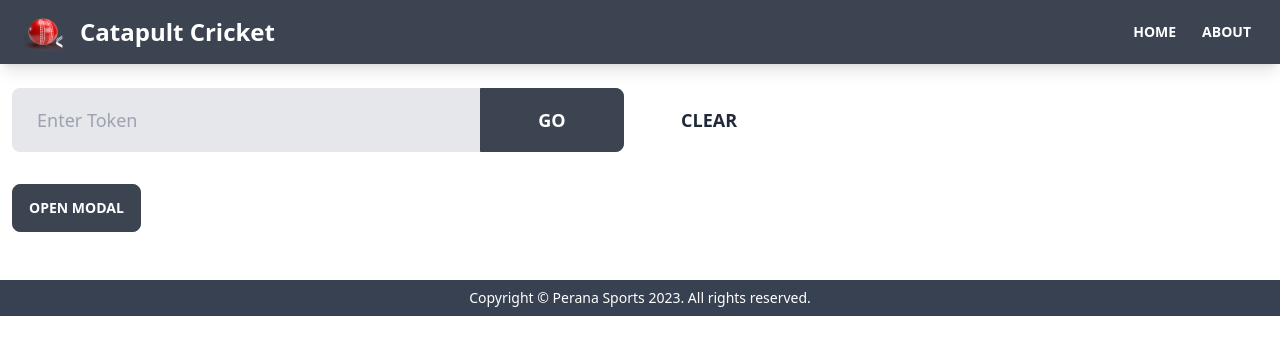
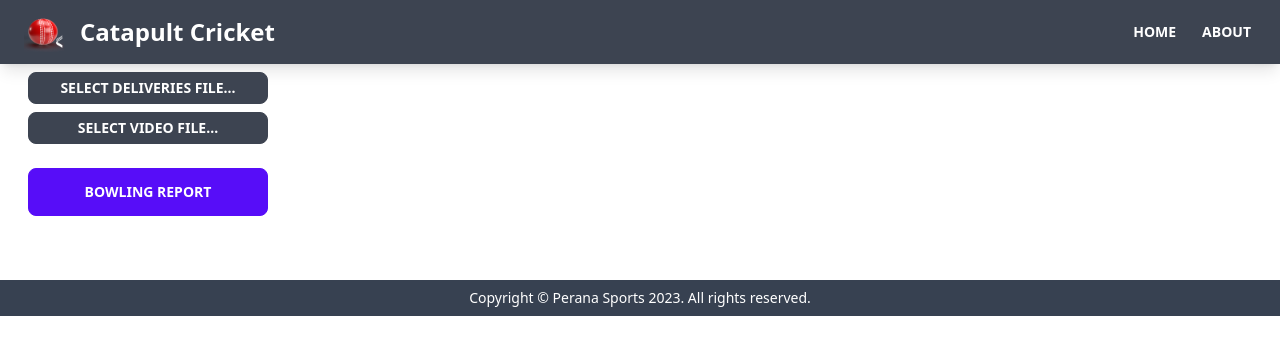
Before and after one commit to peranasports/cricket, a React (Create React App) app: page / in a window 1280 px wide. Shown: the top 354 px of the page. Built offline with nearby package versions, Linux system fonts and the light colour scheme.

Commit message:
fudge it

```diff
--- a/src/components/Deliveries/DeliveriesList.jsx
+++ b/src/components/Deliveries/DeliveriesList.jsx
@@ -3,7 +3,7 @@ import BowlerStatsPanel from "./BowlerStatsPanel";
 import DeliveriesPanel from "./DeliveriesPanel";
 
 function DeliveriesList({
-  activity,
+  activityName,
   deliveries,
   deliveryClicked,
   bowlerSelected,
@@ -77,7 +77,7 @@ function DeliveriesList({
   return (
     <>
       <div className="w-full h-full">
-        <div className="mt-2 text-xl font bold">{activity.name}</div>
+        <div className="mt-2 text-xl font bold">{activityName}</div>
         <div className="mt-2">
           <select
             className="select select-info w-full max-w-xs"
--- a/src/components/Deliveries/DeliveriesPanel.jsx
+++ b/src/components/Deliveries/DeliveriesPanel.jsx
@@ -32,13 +32,13 @@ function DeliveriesPanel({
     if (del.cricket_delivery_au === undefined) return 0;
     switch (parameter) {
       case 0:
-        return del.cricket_delivery_au.runup_velocity;
+        return del.cricket_delivery_au.runup_velocity * 3.6;
       case 1:
         return del.cricket_delivery_au.runup_distance;
       case 2:
-        return del.cricket_delivery_au.delivery_runup_avg_velocity;
+        return del.cricket_delivery_au.delivery_runup_avg_velocity * 3.6;
       case 3:
-        return del.cricket_delivery_au.delivery_runup_max_velocity;
+        return del.cricket_delivery_au.delivery_runup_max_velocity * 3.6;
       case 4:
         return del.cricket_delivery_au.delivery_load;
       case 5:
@@ -64,7 +64,7 @@ function DeliveriesPanel({
       var del = selectedDeliveries[ne];
       var val = getDeliveryValue(del)
       maxval = val > maxval ? val : maxval;
-      var selcol = currentDeliveryIndex === ne ? "lightgreen" : "lightgray";
+      var selcol = currentDeliveryIndex === ne ? "pink" : "lightgray";
       ctx.fillStyle = selcol;
       ctx.fillRect(x, y, width - xmargin, barheight - 2);
       drawGradientRect({ctx: ctx, x: x, y: y, width: del.BallSpeed * 1.5, height: barheight - 2},{colorStops: 2, color1:'#8ed6ff', color2:'#004cb3'})
@@ -106,17 +106,32 @@ function DeliveriesPanel({
     var scale = (width - xmargin) / (maxval * 1.2);
     var lastval = -1;
     var lasty = y;
-    ctx.strokeStyle = "blue";
+    ctx.strokeStyle = "red";
     ctx.lineWidth = 3;
     for (var ne = 0; ne < selectedDeliveries.length; ne++) {
       var del = selectedDeliveries[ne];
       var val = getDeliveryValue(del)
-      if (lastval !== -1) {
+      writeText(
+        { ctx: ctx, text: val.toFixed(2), x: x - 4 + val * scale, y: y + 2, width: 200 },
+        {
+          textAlign: "right",
+          fontFamily: "Arial",
+          fontSize: fontsize,
+          color: 'black',
+        }
+      );
+
         ctx.beginPath();
-        ctx.moveTo(x + lastval * scale, lasty);
-        ctx.lineTo(x + val * scale, y + barheight / 2);
+        ctx.moveTo(x + val * scale, y);
+        ctx.lineTo(x + val * scale, y + barheight);
         ctx.stroke();
-      }
+
+      // if (lastval !== -1) {
+      //   ctx.beginPath();
+      //   ctx.moveTo(x + lastval * scale, lasty);
+      //   ctx.lineTo(x + val * scale, y + barheight / 2);
+      //   ctx.stroke();
+      // }
       lastval = val;
       lasty = y + barheight / 2;
       y += barheight;
--- a/src/components/reports/DeliveryDetail.jsx
+++ b/src/components/reports/DeliveryDetail.jsx
@@ -64,13 +64,16 @@ function DeliveryDetail({ delivery, minLat, maxLat, minLong, maxLong, onSynchVid
         <div className="card w-full bg-base-100 shadow-xl">
           <div className="flex mx-6 justify-between">
             <h2 className="card-title">
-              Over {delivery.Over - 1}.{delivery.BallInOver} - {delivery.Bowler}{" "}
-              to {delivery.Striker} - {getRuns(delivery)} runs
+              Over {delivery.Over - 1}.{delivery.BallInOver}
             </h2>
             <button className="btn btn-sm btn-primary" onClick={doSynchVideo}>
               Synch Video
             </button>
           </div>
+          <h2 className="ml-6 card-title">
+              {delivery.Bowler}{" "}
+              to {delivery.Striker}
+            </h2>
           <div className="flex justify-between">
             <div className="stats shadow">
               <div className="stat place-items-center">
--- a/src/context/CatapultAPI/CatapultAPIAction.js
+++ b/src/context/CatapultAPI/CatapultAPIAction.js
@@ -5,7 +5,6 @@ export const getActivities = async (token) => {
   myHeaders.append("Authorization", "Bearer " + token);
 
   var requestOptions = {
-    mode: "no-cors",
     method: "GET",
     headers: myHeaders,
     redirect: "follow",
--- a/src/pages/Home.jsx
+++ b/src/pages/Home.jsx
@@ -1,14 +1,115 @@
-import React from 'react'
-import ActivitySearch from '../components/activities/ActivitySearch'
-import ActivityResults from '../components/activities/ActivityResults'
+import { useEffect, useContext, useCallback, useState, useRef } from "react";
+import { useParams, useNavigate } from "react-router-dom";
+import { toast } from "react-toastify";
+import ActivitySearch from "../components/activities/ActivitySearch";
+import ActivityResults from "../components/activities/ActivityResults";
 
 function Home() {
+  const navigate = useNavigate()
+  const [deliveriesFileName, setDeliveriesFileName] = useState(null);
+  const [deliveriesFileData, setDeliveriesFileData] = useState(null);
+  const [videoFileName, setVideoFileName] = useState(null);
+  const [videoFileUrl, setVideoFileUrl] = useState(null);
+  const dfRef = useRef()
+  const vfRef = useRef()
+
+  const doBowlingReport = () => {
+    if (deliveriesFileName === null) {
+      toast.error("Please select a deliveries file.");
+      return;
+    }
+    const st = {
+      athletes: [],
+      activity: {},
+      deliveriesFileData: deliveriesFileData,
+      videoFileUrl: videoFileUrl,
+    };
+    navigate("/bowlingreport", { state: st });
+  };
+
+  const handleFileSelected = (e) => {
+    const files = Array.from(e.target.files);
+    console.log("file:", files[0])
+    setDeliveriesFileName(files[0].name)
+    localStorage.setItem("deliveriesFileName", files[0].name)
+    const fileReader = new FileReader()
+    fileReader.readAsText(files[0], "UTF-8")
+    fileReader.onload = (e) => {
+      setDeliveriesFileData(e.target.result);
+      localStorage.setItem("deliveriesFileData", e.target.result)
+    }
+  }
+
+  const handleVideoSelected = (e) => {
+    const files = Array.from(e.target.files);
+    console.log("file:", files[0]);
+    setVideoFileName(files[0].name);
+    localStorage.setItem("videoFileName", files[0].name);
+    setVideoFileUrl(URL.createObjectURL(files[0]))
+    localStorage.setItem("videoFileUrl", URL.createObjectURL(files[0]));
+  };
+
   return (
-    <div>
-        <ActivitySearch />
-        <ActivityResults />
+    // <div>
+    //     <ActivitySearch />
+    //     <ActivityResults />
+    // </div>
+    <div className="mx-4 w-100 h-full">
+      <div>
+        <div className="flex my-2">
+          <input
+            type="file"
+            id="selectedFile"
+            ref={dfRef}
+            style={{ display: "none" }}
+            onChange={handleFileSelected}
+          />
+          <input
+            type="button"
+            className="btn btn-sm w-60"
+            value="Select deliveries file..."
+            onClick={() => document.getElementById("selectedFile").click()}
+          />
+          <label className="label ml-4">
+            <span className="label-text">
+              {deliveriesFileName === null ? "" : deliveriesFileName}
+            </span>
+          </label>
+        </div>
+      </div>
+      <div>
+        <div className="flex">
+          <input
+            type="file"
+            id="selectedVideo"
+            ref={vfRef}
+            style={{ display: "none" }}
+            onChange={handleVideoSelected}
+          />
+          <input
+            type="button"
+            className="btn btn-sm w-60"
+            value="Select video file..."
+            onClick={() => document.getElementById("selectedVideo").click()}
+          />
+          <label className="label ml-4">
+            <span className="label-text">
+              {videoFileName === null ? "" : videoFileName}
+            </span>
+          </label>
+        </div>
+      </div>
+      <div className="flex space-x-4 mt-2">
+        <button
+          className="flex btn btn-md btn-primary w-60 my-4"
+          onClick={() => doBowlingReport()}
+        >
+          Bowling Report
+        </button>
+      </div>
+
     </div>
-  )
+  );
 }
 
-export default Home
+export default Home;
```
Also changed, not shown: src/pages/BowlingReport.jsx (+79 -31 lines).
